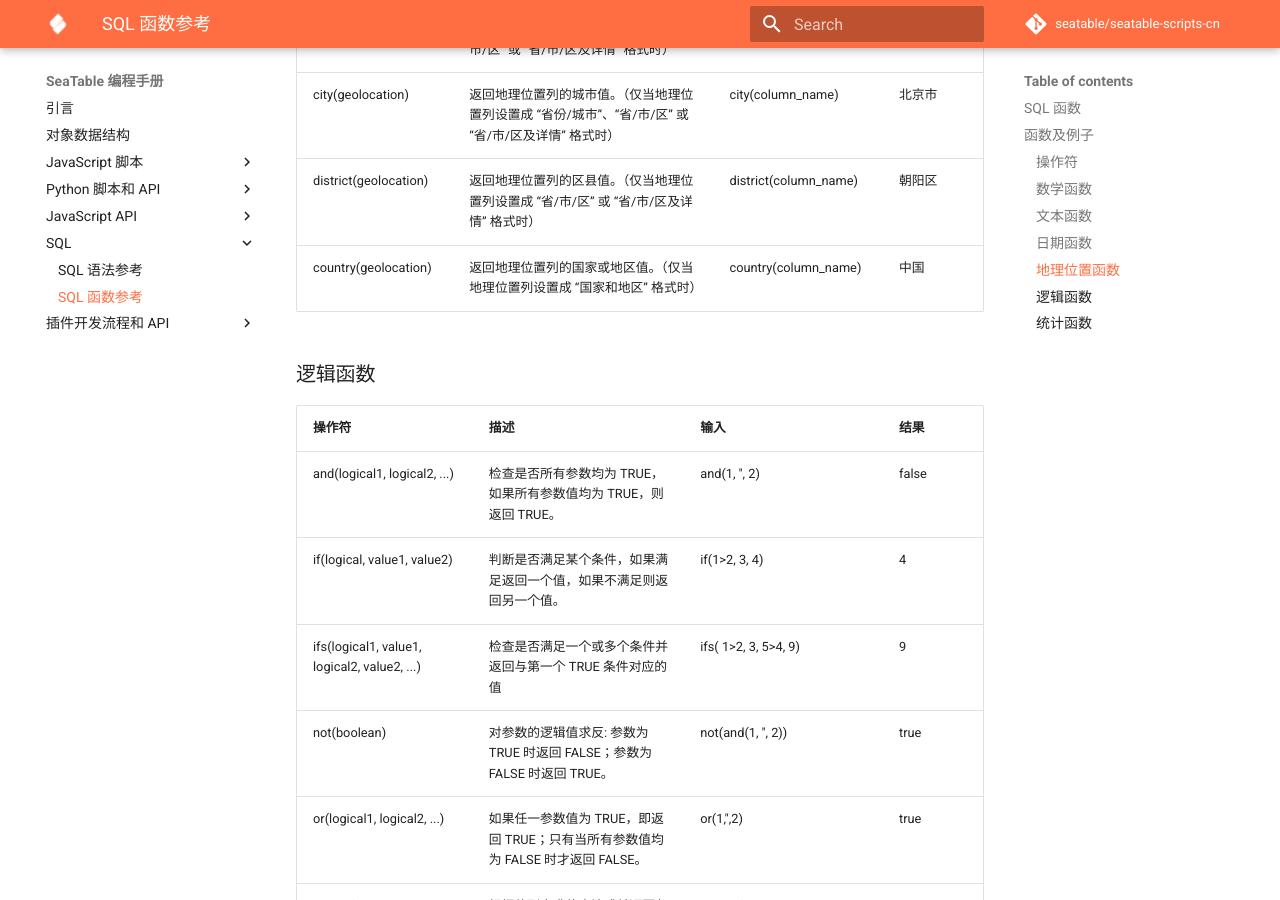
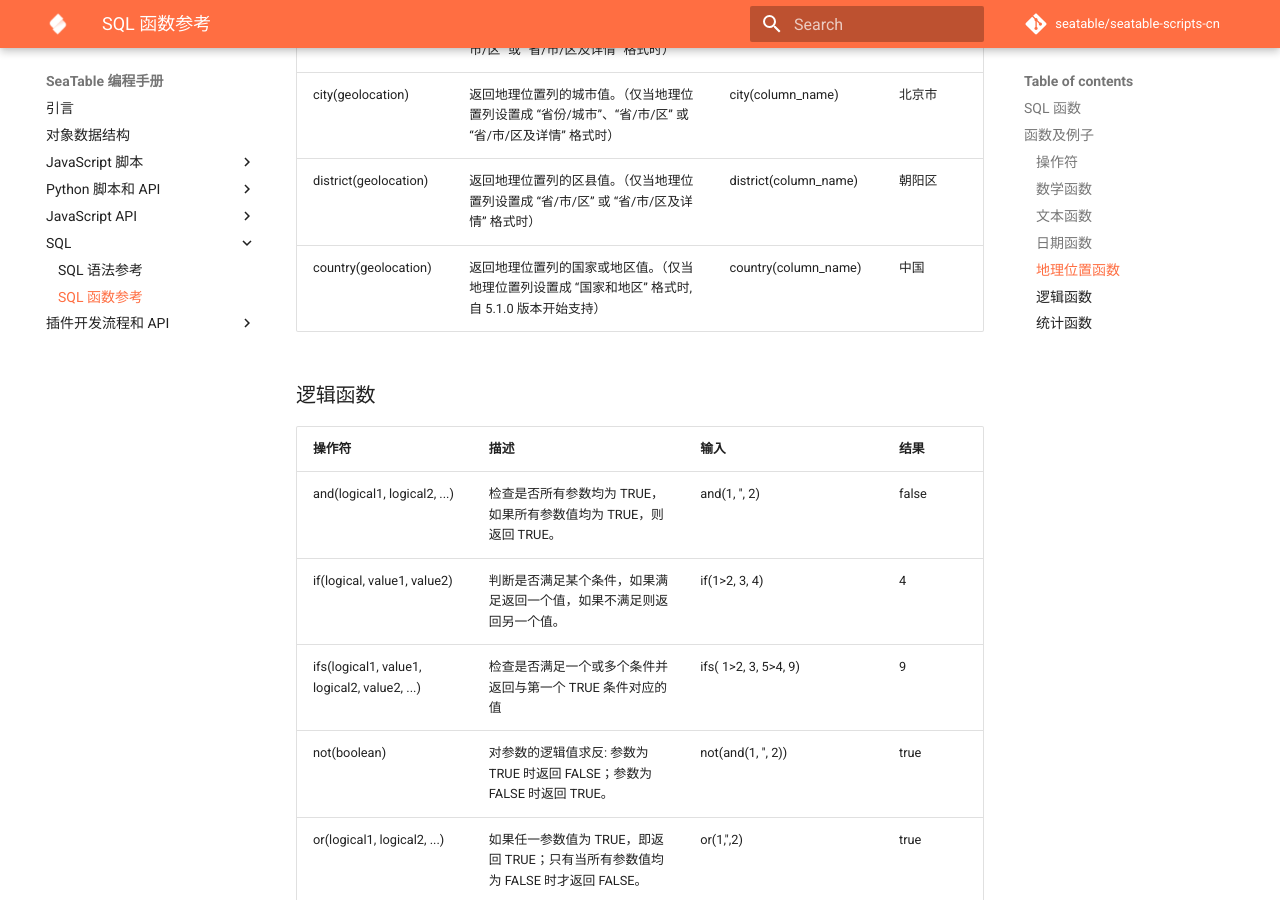
Before and after one commit to seatable/seatable-scripts-cn, an MkDocs documentation site: the page built from manual/sql/function.md, in a window 1280 px wide and 900 px high, scrolled down 7813 px. Built offline with MkDocs 1.6.1 and Material for MkDocs 9.7.7, drawn with Linux system fonts in a browser that asks for light colours; comment, search, counter and statistics services are not loaded.

Commit message:
add version

```diff
--- a/manual/sql/function.md
+++ b/manual/sql/function.md
@@ -148,7 +148,7 @@ _自版本 2.7.0 起支持地理位置函数_
 | province(geolocation) | 返回地理位置列的省份值。（仅当地理位置列设置成 “省份”、“省份/城市”、“省/市/区” 或 “省/市/区及详情” 格式时） | province(column_name) | 北京市 |
 | city(geolocation)     | 返回地理位置列的城市值。（仅当地理位置列设置成 “省份/城市”、“省/市/区” 或 “省/市/区及详情” 格式时）        | city(column_name)     | 北京市 |
 | district(geolocation) | 返回地理位置列的区县值。（仅当地理位置列设置成 “省/市/区” 或 “省/市/区及详情” 格式时）                   | district(column_name) | 朝阳区 |
-| country(geolocation)  | 返回地理位置列的国家或地区值。（仅当地理位置列设置成 “国家和地区” 格式时）                               | country(column_name) | 中国 |
+| country(geolocation)  | 返回地理位置列的国家或地区值。（仅当地理位置列设置成 “国家和地区” 格式时,自 5.1.0 版本开始支持）               | country(column_name) | 中国 |
 
 ### 逻辑函数
 
```
